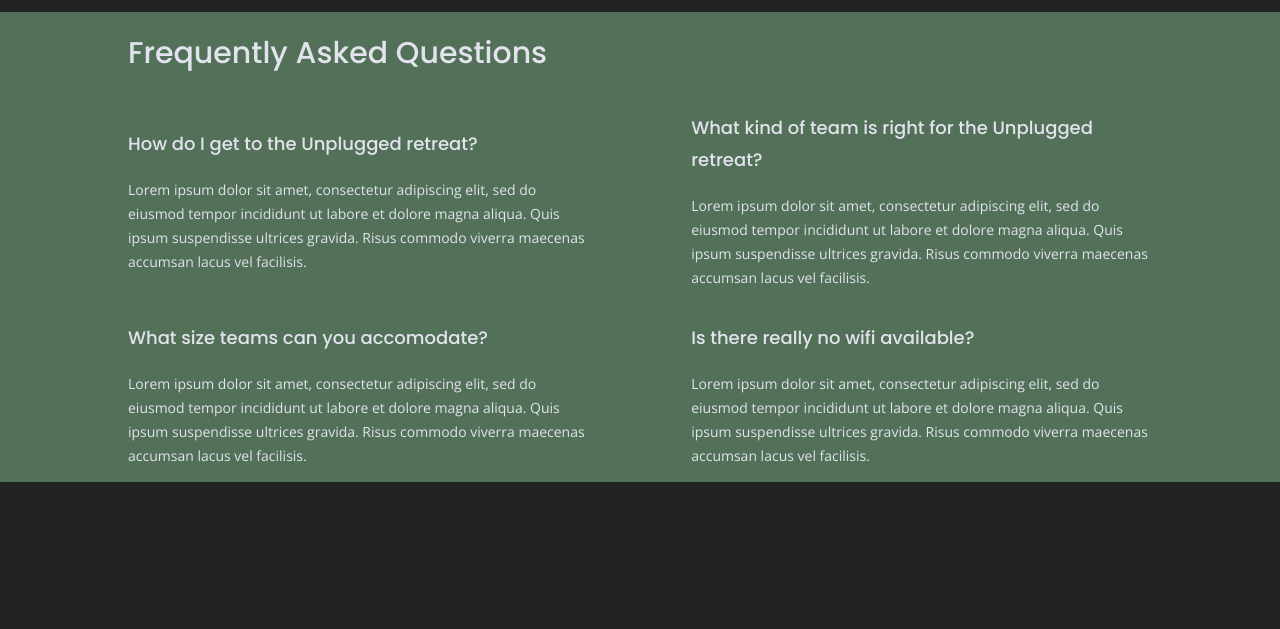
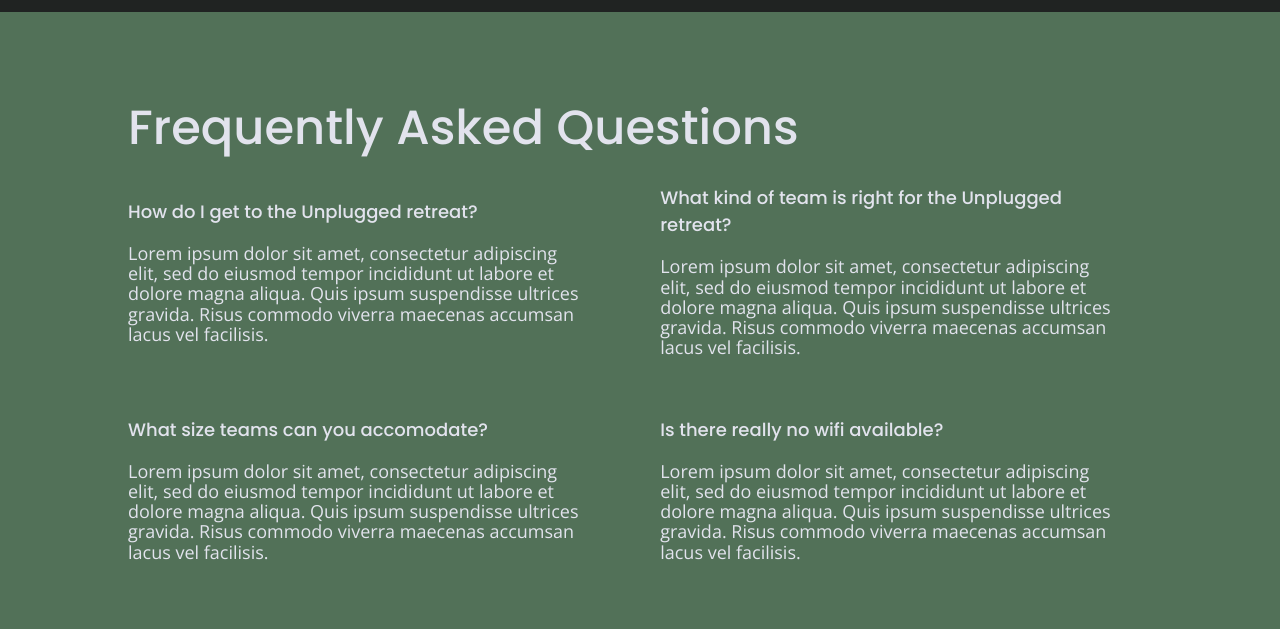
Before and after one commit to CobyKalter/unplugged-retreat, a website: page faq/index.html in a window 1280 px wide. Shown: the part 83-712 px from the top of the page. Drawn offline with nearby package versions, Linux system fonts and the light colour scheme.

Commit message:
Finalized stylings for the FAQ page

```diff
--- a/css/main.css
+++ b/css/main.css
@@ -521,6 +521,25 @@ margin: 0;
   flex-flow: row wrap;
 }
 
+.faq-content {
+  width: 88%;
+}
+
+.faq-content h2 {
+  padding-bottom: 50px;
+}
+
+.faq-content h3 {
+  line-height: 1.5em;
+}
+
+.faq-content p {
+  line-height: 1.125em;
+}
+
+.faq-1, .faq-2, .faq-3, .faq-4 {
+  padding-bottom: 40px;
+}
 
 /* ==========================================================================
    Helper classes
@@ -671,6 +690,7 @@ margin: 0;
     align-items: center;
     flex-flow: column;
     padding-bottom: 70px;
+    margin-top: 0;
   }
 
   .contact h3 {
@@ -685,6 +705,7 @@ margin: 0;
   .social {
     width: 50%;
     flex-basis: 40%;
+    margin-top: 0;
   }
 
   .social h3 {
@@ -823,16 +844,37 @@ margin: 0;
 /* FAQ Tablet Styles */
 
 .faq .content-wrapper {
-  justify-content: space-between;
+  justify-content: center;
 }
 
 
 .faq-content {
-  flex-basis: 40%;
+  display: flex;
+  justify-content: center;
+  align-items: center;
+  flex-flow: row wrap;
+  flex-basis: 83%;
+  padding-bottom: 60px;
 }
 
-.faq h2 {
+.faq-content h2{
+  font-size: 2.25em;
+  padding-top: 100px;
+  padding-bottom: 40px;
+  margin: 0;
   width: 100%;
+}
+
+.faq-1, .faq-2, .faq-3, .faq-4 {
+  flex-basis: 45%;
+  padding-right: 31px;
+}
+
+
+
+.faq-content h3 {
+  font-size: .875em;
+  margin-top: 0;
 }
 
 /* ABOUT PAGE Tablet Styles */
@@ -925,7 +967,7 @@ footer {
 .copyright {
   text-align: center;
   flex-basis: 100%;
-  font-size: 1em;
+  font-size: 1.125em;
 }
 
 /* HOMEPAGE Styles */
@@ -1045,11 +1087,21 @@ aside .form {
 
 .faq-content  h2 {
   width: 100%;
+  font-size: 3em;
 }
 
  .faq-1, .faq-2, .faq-3, .faq-4 {
   flex-basis: 45%;
 }
+
+.faq-content h3 {
+  font-size: 1.125em;
+}
+
+.faq-content p {
+  font-size: 1.125em;
+}
+
 
 
 /* ABOUT Desktop Styles */
```
